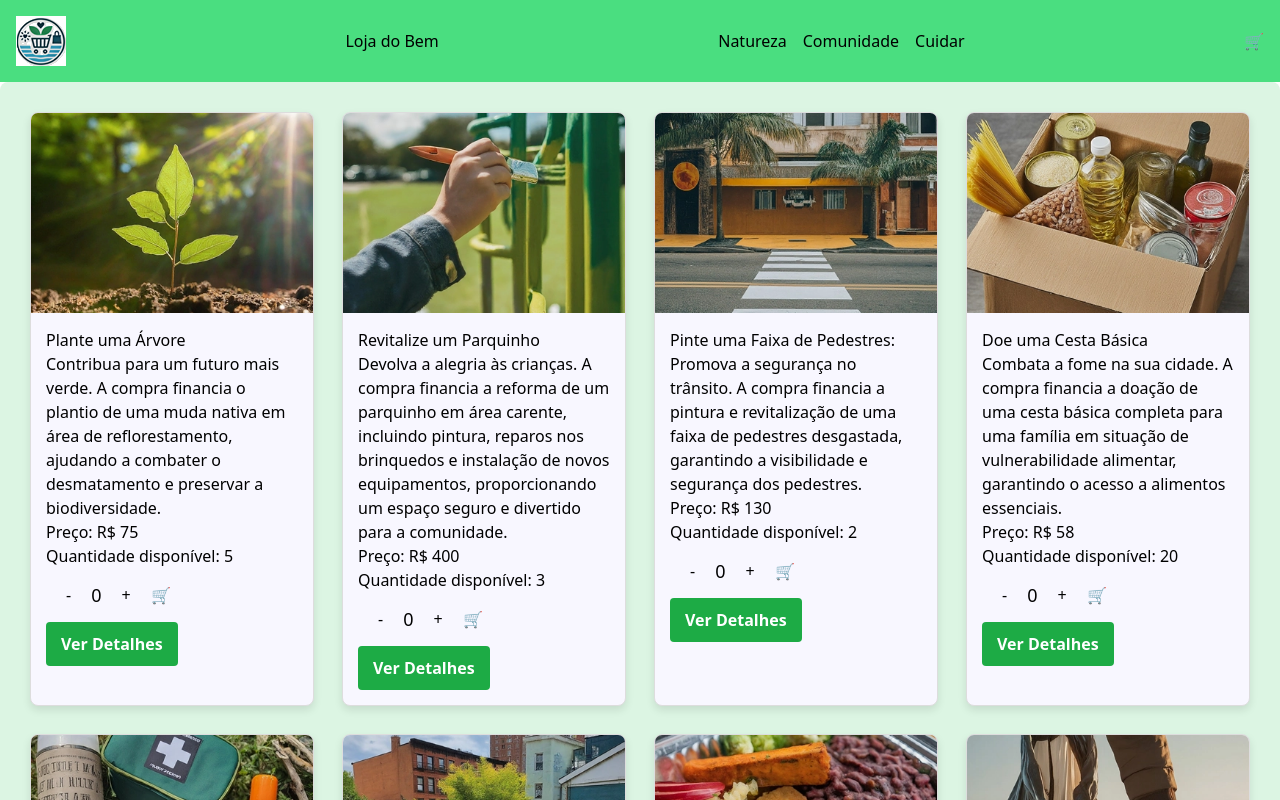
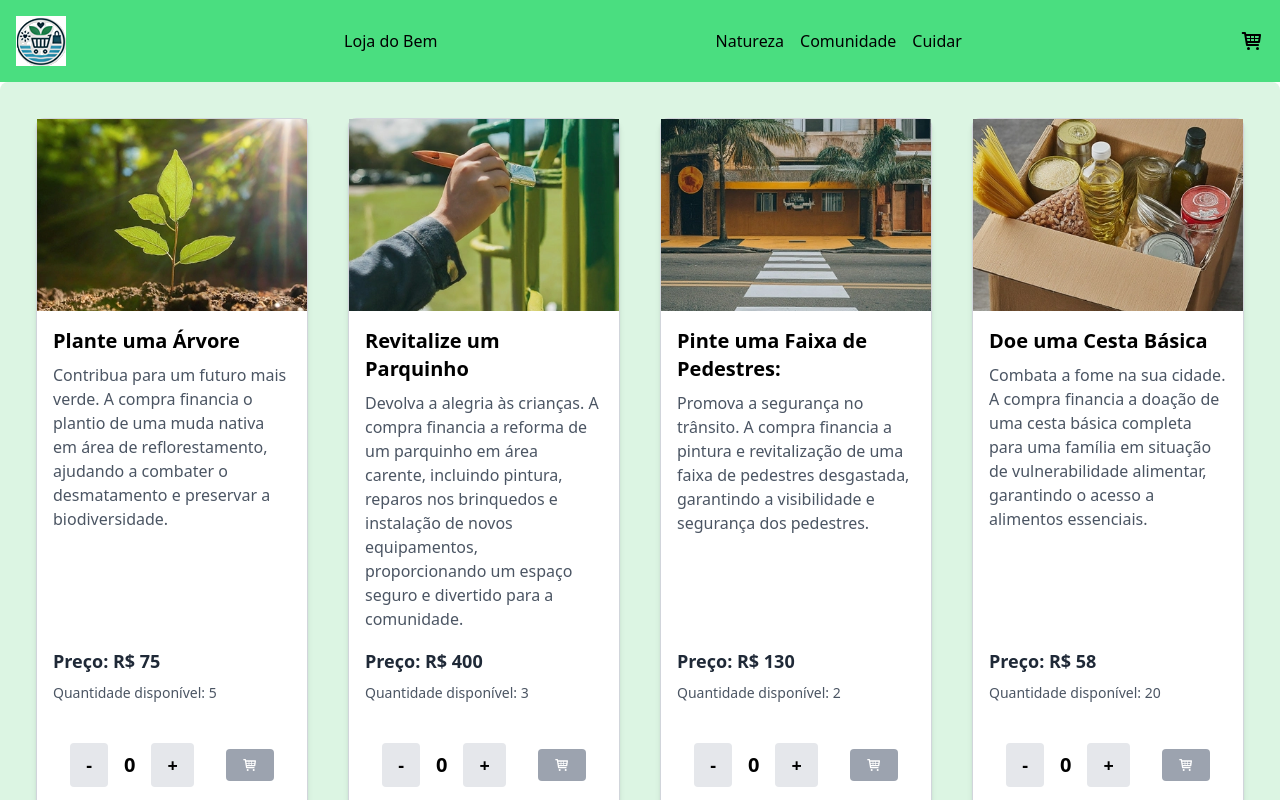
Before and after one commit to Gferracioli/LojadoBem, a React (Create React App) app: page / in a window 1280 px wide. Shown: the top 800 px of the page. Built offline with nearby package versions, Linux system fonts and the light colour scheme.

Commit message:
melhorando o css

```diff
--- a/package.json
+++ b/package.json
@@ -12,6 +12,7 @@
     "@types/react-dom": "^18.3.0",
     "react": "^18.3.1",
     "react-dom": "^18.3.1",
+    "react-icons": "^5.3.0",
     "react-router-dom": "^6.26.1",
     "react-scripts": "5.0.1",
     "typescript": "^4.9.5",
--- a/src/components/CartWidget.tsx
+++ b/src/components/CartWidget.tsx
@@ -1,9 +1,12 @@
 import React from 'react';
+import { TiShoppingCart } from "react-icons/ti";
+
 
 const CartWidget = () => {
     return (
-        <div>
-            🛒
+        <div className='text-2xl'>
+        <TiShoppingCart />
+
         </div>
     );
 };
--- a/src/components/Item.tsx
+++ b/src/components/Item.tsx
@@ -1,8 +1,6 @@
 import React, { useState } from "react";
-//perguntar ao professor como usa isso corretamente
-import { CSSProperties } from "react";
 import ItemCount from "./ItemCount";
-import { Link } from 'react-router-dom';
+import { Link } from "react-router-dom";
 
 interface Props {
   id: number;
@@ -15,75 +13,43 @@ interface Props {
 
 const Item = ({ id, nome, descricao, price, imagemUrl, estoque }: Props) => {
   const [addedToCart, setAddedToCart] = useState(false);
-  const handleAddToCart = (quandidade: number) => {
+
+  const handleAddToCart = (quantidade: number) => {
     setAddedToCart(true);
   };
 
   return (
-    <div style={styles.card}>
-      <img src={imagemUrl} alt={nome} style={styles.image} />
-      <div style={styles.cardBody}>
-        <h3>{nome}</h3>
-        <p>{descricao}</p>
-        <p>{`Preço: R$ ${price}`}</p>
-        <p>{`Quantidade disponível: ${estoque}`}</p>
-        {addedToCart ? (
-          <button style={styles.button}>Finalizar Compra</button>
-        ) : (
-          <ItemCount inicial={0} estoque={estoque} onAdd={handleAddToCart} />
-        )}
-         <Link to={`/item/${id}`}><button style={styles.button}>Ver Detalhes</button> </Link>
+    <div className="max-w-sm bg-white border border-gray-300 rounded-lg shadow-md transition-transform transform hover:scale-105 m-4 flex flex-col justify-between">
+      <img src={imagemUrl} alt={nome} className="w-full h-48 object-cover" />
+
+      <div className="flex flex-col flex-grow p-4">
+        <h3 className="text-xl font-bold mb-2">{nome}</h3>
+        <p className="text-gray-600 mb-4 flex-grow">{descricao}</p>
+        <p className="text-lg font-semibold text-gray-800 mb-2">{`Preço: R$ ${price}`}</p>
+        <p className="text-sm text-gray-600 mb-4">{`Quantidade disponível: ${estoque}`}</p>
+
+        <div className="flex justify-center items-center mt-2 ">
+          {addedToCart ? (
+            <Link to="/cart">
+            <button className="px-4 py-2 bg-green-600 text-white rounded hover:bg-green-700 transition ">
+              Adicionado ao carrinho
+            </button>
+            </Link>
+          ) : (
+            <ItemCount inicial={0} estoque={estoque} onAdd={handleAddToCart} />
+          )}
+        </div>
+
+        <div className="mt-4 flex justify-center">
+          <Link to={`/item/${id}`}>
+            <button className="px-4 py-2 bg-blue-500 text-white font-bold rounded hover:bg-blue-600 transition w-full">
+              Ver Detalhes
+            </button>
+          </Link>
+        </div>
       </div>
     </div>
   );
 };
 
-//Consultei o Google para aprender a fazer isso, acho que quando a gente importar alguma biblioteca deve ficar mais fácil
-const styles = {
-  card: {
-    border: "1px solid #ddd",
-    borderRadius: "8px",
-    overflow: "hidden",
-    boxShadow: "0 4px 8px rgba(0, 0, 0, 0.1)",
-    transition: "transform 0.3s ease",
-    maxWidth: "300px",
-    margin: "10px",
-    backgroundColor: "#F8F7FF",
-  } as CSSProperties,
-  image: {
-    width: "100%",
-    height: "200px",
-    objectFit: "cover",
-  } as CSSProperties,
-  cardBody: {
-    padding: "15px",
-  } as CSSProperties,
-  title: {
-    fontSize: "1.25rem",
-    fontWeight: "bold",
-    marginBottom: "10px",
-  } as CSSProperties,
-  description: {
-    fontSize: "0.9rem",
-    color: "#555",
-    marginBottom: "15px",
-  } as CSSProperties,
-  price: {
-    fontSize: "1.1rem",
-    fontWeight: "bold",
-    marginBottom: "15px",
-    color: "#333",
-  } as CSSProperties,
-  button: {
-    padding: "10px 15px",
-    fontSize: "1rem",
-    fontWeight: "bold",
-    color: "#fff",
-    backgroundColor: "#1DAB45",
-    border: "none",
-    borderRadius: "4px",
-    cursor: "pointer",
-    transition: "background-color 0.3s ease",
-  } as CSSProperties,
-};
 export default Item;
--- a/src/components/ItemCount.tsx
+++ b/src/components/ItemCount.tsx
@@ -1,6 +1,5 @@
 import React, { useState } from 'react';
-import { CSSProperties } from 'react';
-
+import { TiShoppingCart } from "react-icons/ti";
 interface Props {
     inicial: number;
     estoque: number;
@@ -23,41 +22,30 @@ const ItemCount = ({ inicial, estoque, onAdd }: Props) => {
     };
 
     return (
-        <div style={containerStyle}>
-            <button onClick={geraDecremento} style={buttonStyle}>-</button>
-            <span style={contadorStyle}>{contador}</span>
-            <button onClick={geraAumento} style={buttonStyle}>+</button>
-            <button onClick={() => onAdd(contador)} style={addButtonStyle}>🛒</button>
+        <div className="flex items-center gap-4 my-4">
+
+            <button onClick={geraDecremento} className="px-4 py-2 text-lg font-semibold bg-gray-200 hover:bg-gray-300 rounded">
+                -
+            </button>
+
+            <span className="text-xl font-semibold">{contador}</span>
+
+            <button onClick={geraAumento} className="px-4 py-2 text-lg font-semibold bg-gray-200 hover:bg-gray-300 rounded">
+                +
+            </button>
+            <button
+                onClick={() => onAdd(contador)}
+                disabled={contador === 0}
+                className={`px-4 py-2 ml-4 text-white font-bold rounded transition relative ${
+                    contador === 0 ? 'bg-gray-400 cursor-not-allowed' : 'bg-blue-500 hover:bg-blue-600'
+                }`}
+            >
+            <TiShoppingCart />
+
+            </button>
+
         </div>
     );
 };
 
-const containerStyle: CSSProperties = {
-    display: 'flex',
-    alignItems: 'center',
-    gap: '10px',
-    margin: '10px'
-};
-
-const buttonStyle: CSSProperties = {
-    padding: '5px 10px',
-    fontSize: '16px',
-    cursor: 'pointer',
-};
-
-const contadorStyle: CSSProperties = {
-    fontSize: '18px',
-};
-
-const addButtonStyle: CSSProperties = {
-    fontSize: '1rem',
-    fontWeight: 'bold',
-    color: '#fff',
-    backgroundColor: 'fff',
-    border: 'none',
-    borderRadius: '4px',
-    cursor: 'pointer',
-    transition: 'background-color 0.3s ease',
-};
-
 export default ItemCount;
--- a/src/components/ItemListContainer.tsx
+++ b/src/components/ItemListContainer.tsx
@@ -35,7 +35,9 @@ const Home = () => {
         });
     }, [id]);
 
-    if (loading) return <p>Carregando produtos...</p>;
+    if (loading) return <div className="fixed inset-0 bg-black bg-opacity-50 flex items-center justify-center z-50">
+    <div className="w-16 h-16 border-4 border-t-transparent border-gray-200 rounded-full animate-spin"></div>
+  </div>;
 
     return (
         <div style={styles.container}>
--- /dev/null
+++ b/src/context/LoadingContex.tsx
@@ -0,0 +1,39 @@
+import React, { createContext, useContext, useState } from "react";
+
+// Criar a interface que vai conter os valores das variaveis/estados/funções globais
+interface LoadingProps {
+  loading: boolean; // Estado de loading (true ou false)
+  setLoading: React.Dispatch<React.SetStateAction<boolean>>;
+}
+
+// Criar o contexto passando os valores default que tem na minha interface
+const LoadingContext = createContext<LoadingProps>({
+  loading: false,
+  setLoading: () => null,
+});
+
+interface LoadingProviderProps {
+  children: React.ReactNode;
+}
+
+// Criar o provider que vai armazenar e fornecer o estado de loading para os componentes.
+const LoadingProvider = ({ children }: LoadingProviderProps) => {
+  const [loading, setLoading] = useState<boolean>(false);
+
+  return (
+    <LoadingContext.Provider
+      value={{
+        loading,
+        setLoading,
+      }}
+    >
+      {children}
+    </LoadingContext.Provider>
+  );
+};
+
+// Criar o nosso hook
+const useLoading = () => useContext(LoadingContext);
+
+// a -Exportar o nosso Hook e o provider b- Lembrando que o LoadingProvider a gente precisa colocar no index.tsx global (Aonde está nossas rotas)
+export { useLoading, LoadingProvider };
--- a/src/index.tsx
+++ b/src/index.tsx
@@ -5,6 +5,7 @@ import Home from "./pages/home";
 import { BrowserRouter, Route, Routes } from "react-router-dom";
 import NavBar from "./components/NavBar";
 import Detalhes from "./pages/detalhes";
+import Cart from "./pages/cart";
 
 const root = ReactDOM.createRoot(
   document.getElementById("root") as HTMLElement
@@ -16,6 +17,7 @@ root.render(
     <Route path="/" element={<Home />} />
     <Route path="/categoria/:id" element={<Home />} />
     <Route path="/item/:id" element={<Detalhes />} />
+    <Route path="/cart" element={<Cart />} />
   </Routes>
 </BrowserRouter>
 );
--- /dev/null
+++ b/src/pages/cart/index.tsx
@@ -0,0 +1,13 @@
+import React from 'react';
+
+const Cart = () => {
+  return (
+    <div className="container mx-auto p-8">
+      <h1 className="text-2xl font-bold mb-4">Carrinho de Compras</h1>
+      {/* Aqui você pode listar os itens adicionados ao carrinho */}
+      <p>Seu carrinho está vazio.</p> {/* Ou lista de itens */}
+    </div>
+  );
+};
+
+export default Cart;
```
Also changed, not shown: src/interfaces/produto.interface.ts (added, +11 -0 lines), 1 other file (tests, documents, lock files or other folders).
